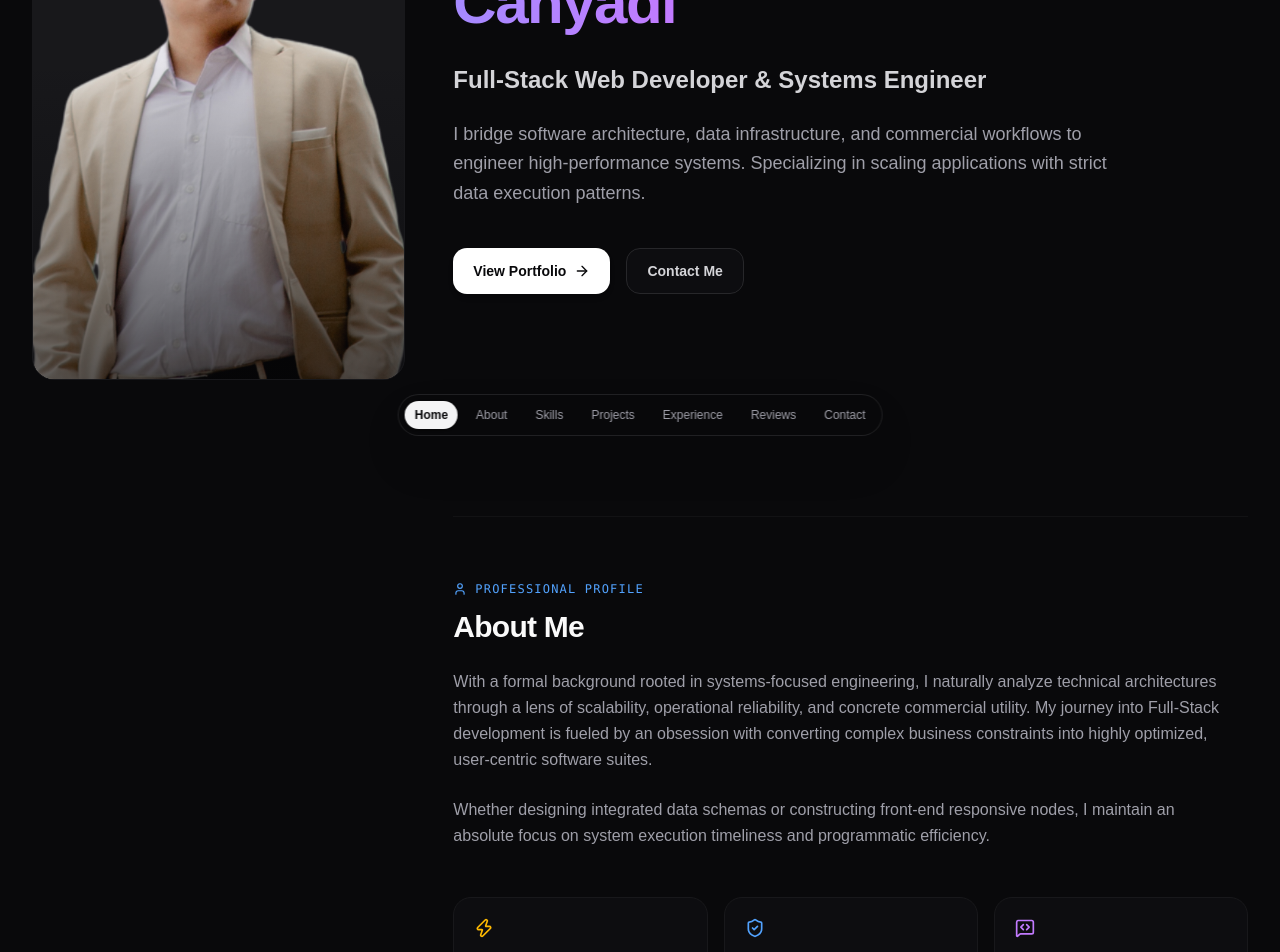
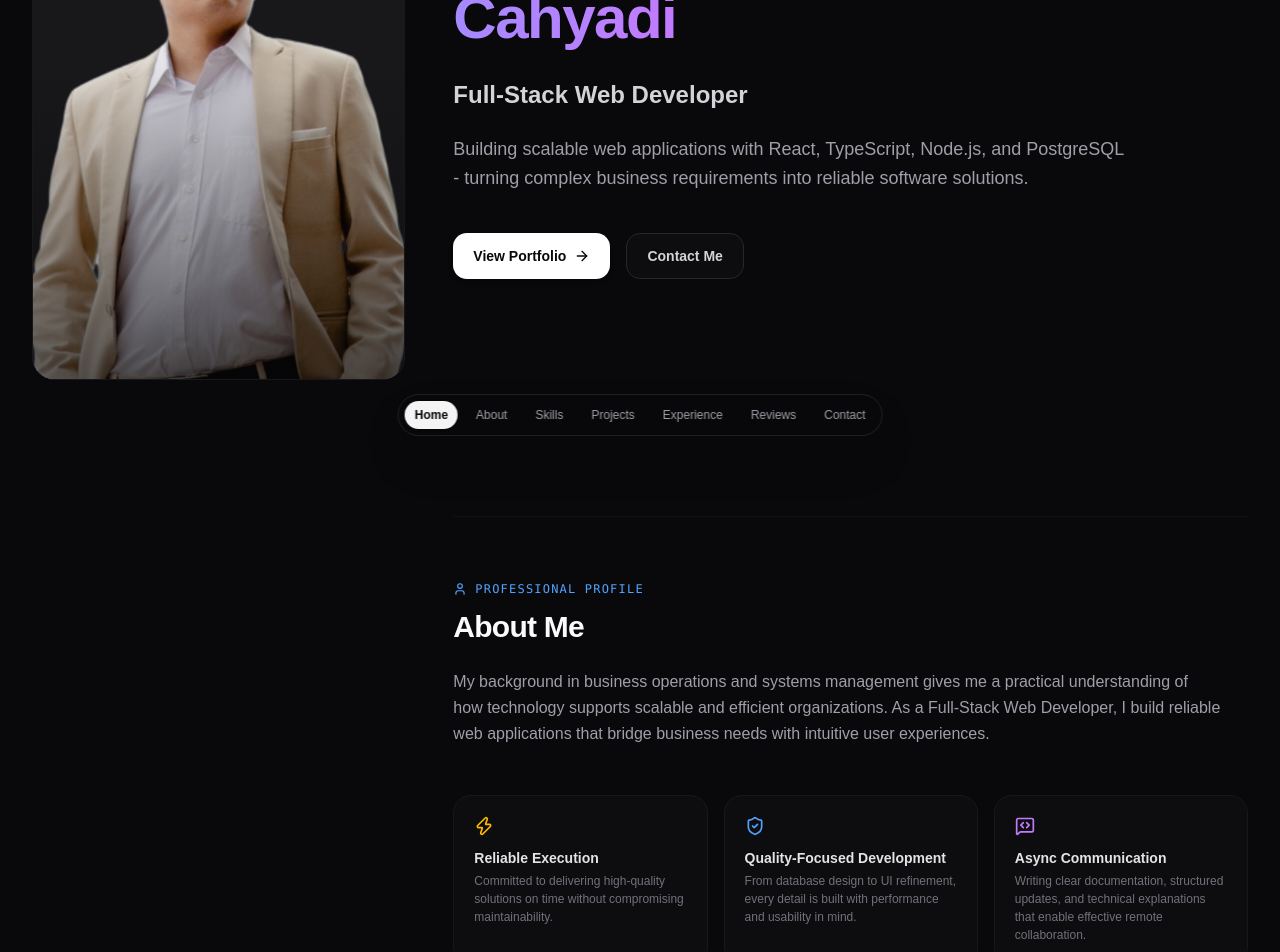
Before and after one commit to yosvaldo/personal-web, a React (Vite) app: page / in a window 1280 px wide. Shown: the part 340-1292 px from the top of the page. Built offline with nearby package versions, Linux system fonts and the light colour scheme.

Commit message:
Updating Hero.tsx, About.tsx, Experience.tsx, and Contact.tsx

```diff
--- a/src/sections/About.tsx
+++ b/src/sections/About.tsx
@@ -9,29 +9,24 @@ export default function About() {
       <h2 className="text-3xl font-bold tracking-tight mb-6">About Me</h2>
 
       <div className="space-y-6 text-zinc-400 text-base leading-relaxed max-w-3xl">
-        <p>
-          With a formal background rooted in systems-focused engineering, I naturally analyze technical architectures through a lens of scalability, operational reliability, and concrete commercial utility. My journey into Full-Stack development is fueled by an obsession with converting complex business constraints into highly optimized, user-centric software suites.
-        </p>
-        <p>
-          Whether designing integrated data schemas or constructing front-end responsive nodes, I maintain an absolute focus on system execution timeliness and programmatic efficiency.
-        </p>
+        My background in business operations and systems management gives me a practical understanding of how technology supports scalable and efficient organizations. As a Full-Stack Web Developer, I build reliable web applications that bridge business needs with intuitive user experiences.
       </div>
 
       <div className="grid gap-4 mt-12 sm:grid-cols-3">
         <div className="p-5 rounded-2xl bg-zinc-900/30 border border-zinc-900">
           <Zap className="w-5 h-5 text-amber-400 mb-3" />
-          <h4 className="text-sm font-semibold text-zinc-200 mb-1">Absolute Timeliness</h4>
-          <p className="text-xs text-zinc-500 leading-normal">Engineering pipelines strictly aligned to roadmap sprints with deterministic execution schedules.</p>
+          <h4 className="text-sm font-semibold text-zinc-200 mb-1">Reliable Execution</h4>
+          <p className="text-xs text-zinc-500 leading-normal">Committed to delivering high-quality solutions on time without compromising maintainability.</p>
         </div>
         <div className="p-5 rounded-2xl bg-zinc-900/30 border border-zinc-900">
           <ShieldCheck className="w-5 h-5 text-blue-400 mb-3" />
-          <h4 className="text-sm font-semibold text-zinc-200 mb-1">Granular Detail</h4>
-          <p className="text-xs text-zinc-500 leading-normal">Deep programmatic scanning from normalization paradigms to flawless interface styling states.</p>
+          <h4 className="text-sm font-semibold text-zinc-200 mb-1">Quality-Focused Development</h4>
+          <p className="text-xs text-zinc-500 leading-normal">From database design to UI refinement, every detail is built with performance and usability in mind.</p>
         </div>
         <div className="p-5 rounded-2xl bg-zinc-900/30 border border-zinc-900">
           <MessageSquareCode className="w-5 h-5 text-purple-400 mb-3" />
-          <h4 className="text-sm font-semibold text-zinc-200 mb-1">Clear Communication</h4>
-          <p className="text-xs text-zinc-500 leading-normal">Translating highly intricate backend processes into clear structural documentation logs.</p>
+          <h4 className="text-sm font-semibold text-zinc-200 mb-1">Async Communication</h4>
+          <p className="text-xs text-zinc-500 leading-normal">Writing clear documentation, structured updates, and technical explanations that enable effective remote collaboration.</p>
         </div>
       </div>
     </section>
--- a/src/sections/Contact.tsx
+++ b/src/sections/Contact.tsx
@@ -33,7 +33,7 @@ export default function Contact() {
               <input type="email" required className="w-full px-4 py-3 text-sm rounded-xl border border-zinc-900 bg-zinc-900/30 text-white focus:outline-none focus:border-zinc-700 transition" placeholder="your@email.com" />
             </div>
             <div>
-              <label className="block text-xs font-mono uppercase tracking-wider text-zinc-500 mb-2">Message Payload</label>
+              <label className="block text-xs font-mono uppercase tracking-wider text-zinc-500 mb-2">Message</label>
               <textarea rows={4} required className="w-full px-4 py-3 text-sm rounded-xl border border-zinc-900 bg-zinc-900/30 text-white focus:outline-none focus:border-zinc-700 transition resize-none" placeholder="Let's build something scalable..."></textarea>
             </div>
             <button
@@ -49,7 +49,7 @@ export default function Contact() {
 
         <div className="md:col-span-2 flex flex-col justify-between gap-6">
           <div className="p-5 rounded-2xl bg-zinc-900/20 border border-zinc-900 space-y-2">
-            <h4 className="text-xs font-mono uppercase text-zinc-500 tracking-widest">Direct Route</h4>
+            <h4 className="text-xs font-mono uppercase text-zinc-500 tracking-widest">Email Me</h4>
             <a href="mailto:yosvaldo.oc@gmail.com" className="text-sm font-semibold text-zinc-200 hover:text-blue-400 transition break-all">
               yosvaldo.oc@gmail.com
             </a>
--- a/src/sections/Experience.tsx
+++ b/src/sections/Experience.tsx
@@ -17,10 +17,10 @@ export default function Experience() {
           </div>
           <p className="text-sm font-medium text-pink-400/90 font-mono">Phenex Fishing</p>
           <ul className="mt-4 space-y-2 text-sm text-zinc-400 leading-relaxed list-disc list-inside">
-            <li>Spearheaded nationwide technical operations and pipeline configurations, driving the deployment and fulfillment of <strong className="text-zinc-200">240,000+ total logistics products</strong>.</li>
-            <li>Optimized B2B distribution systems, moving over <strong className="text-zinc-200">87,000+ continuous best-seller items through regional distributors</strong>.</li>
-            <li>Scaled independent direct channels, logging over <strong className="text-zinc-200">12,000+ transaction orders through our dedicated online marketplace</strong> system.</li>
-            <li>Sustained reliable operational mechanics across a network of <strong className="text-zinc-200">20+ active distributors</strong> nationwide.</li>
+            <li>Managed nationwide operational systems supporting the fulfillment of <strong className="text-zinc-200">240,000+ logistics products</strong> across Indonesia.</li>
+            <li>Optimized B2B distribution systems, moving over <strong className="text-zinc-200">87,000+ best-selling products</strong> through regional distributors.</li>
+            <li>Generated <strong className="text-zinc-200">12,000+ direct-to-consumer orders</strong> through company-owned e-commerce channels.</li>
+            <li>Coordinated operations across <strong className="text-zinc-200">20+ active distributors</strong> nationwide.</li>
           </ul>
         </div>
 
@@ -32,9 +32,8 @@ export default function Experience() {
           </div>
           <p className="text-sm font-medium text-purple-400/90 font-mono">Money Mate Startup</p>
           <ul className="mt-4 space-y-2 text-sm text-zinc-400 leading-relaxed list-disc list-inside">
-            <li>Direct product scoping, technical architecture scaling models, and secure structural data delivery pipelines.</li>
-            <li>Successfully negotiated and <strong className="text-zinc-200">secured our first venture capital funding round</strong> by proving engineering feasibility indicators.</li>
-            <li>Architected a custom consumer-to-guardian dual platform platform layout designed to enhance real-time milestone monitoring workflows.</li>
+            <li>Led product planning, application architecture, and full-stack development from concept to deployment.</li>
+            <li>Helped secure the <strong className="text-zinc-200">company's first funding round</strong> by validating product feasibility and demonstrating technical execution.</li>
           </ul>
         </div>
       </div>
--- a/src/sections/Hero.tsx
+++ b/src/sections/Hero.tsx
@@ -17,11 +17,11 @@ export default function Hero() {
         </h1>
 
         <p className="text-xl sm:text-2xl font-semibold text-zinc-300">
-          Full-Stack Web Developer & Systems Engineer
+          Full-Stack Web Developer
         </p>
 
         <p className="text-zinc-400 text-base sm:text-lg leading-relaxed max-w-2xl">
-          I bridge software architecture, data infrastructure, and commercial workflows to engineer high-performance systems. Specializing in scaling applications with strict data execution patterns.
+          Building scalable web applications with React, TypeScript, Node.js, and PostgreSQL - turning complex business requirements into reliable software solutions.
         </p>
 
         <div className="pt-4 flex flex-wrap gap-4">
```
